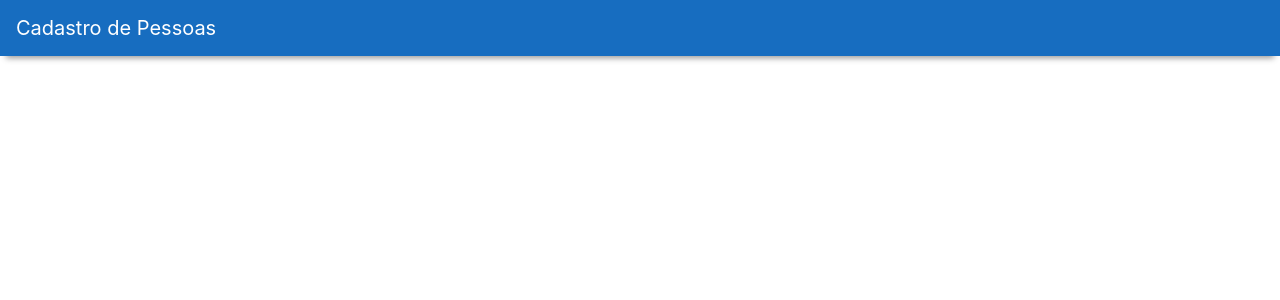
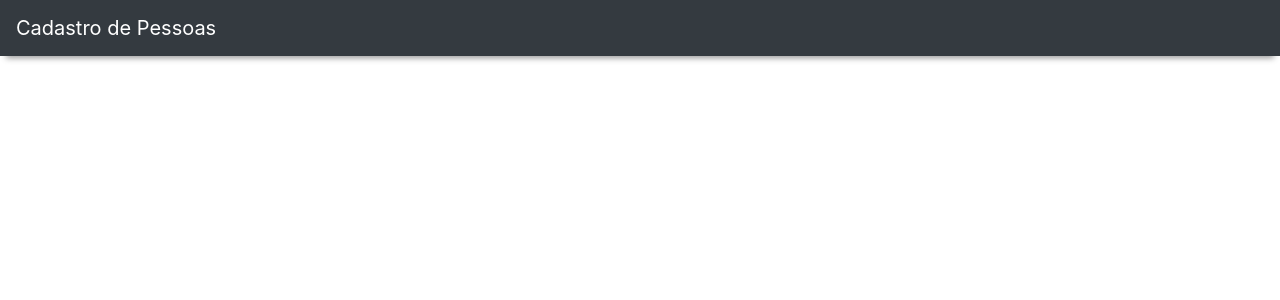
Before and after one commit to heittoroliveira/simple-php-crud, a PHP site: template public/view/includes/menu.php in a window 1280 px wide. Shown: the top 300 px of the page. Run offline with PHP 8.4, Linux system fonts and the light colour scheme; the template is opened without the code that fills it, so the values that code supplies are empty.

Commit message:
ajuste cor de menu

```diff
--- a/public/view/assets/style.css
+++ b/public/view/assets/style.css
@@ -23,5 +23,4 @@
     -webkit-box-shadow: 0 8px 6px -6px rgba(0, 0, 0, 0.41);
     -moz-box-shadow: 0 8px 6px -6px rgba(0, 0, 0, 0.41);
     box-shadow: 0 8px 6px -6px rgba(0, 0, 0, 0.41);
-    background-color: #176dc0;
 }
--- a/public/view/includes/menu.php
+++ b/public/view/includes/menu.php
@@ -1,4 +1,4 @@
-<nav class="navbar navbar-expand-md navbar-dark  fixed-top ">
+<nav class="navbar navbar-expand-md navbar-dark fixed-top bg-dark">
   <a class="navbar-brand" href="#">Cadastro de Pessoas</a>
   <button class="navbar-toggler" type="button" data-toggle="collapse" data-target="#navbarCollapse" aria-controls="navbarCollapse" aria-expanded="false" aria-label="Toggle navigation">
     <span class="navbar-toggler-icon"></span>
```
